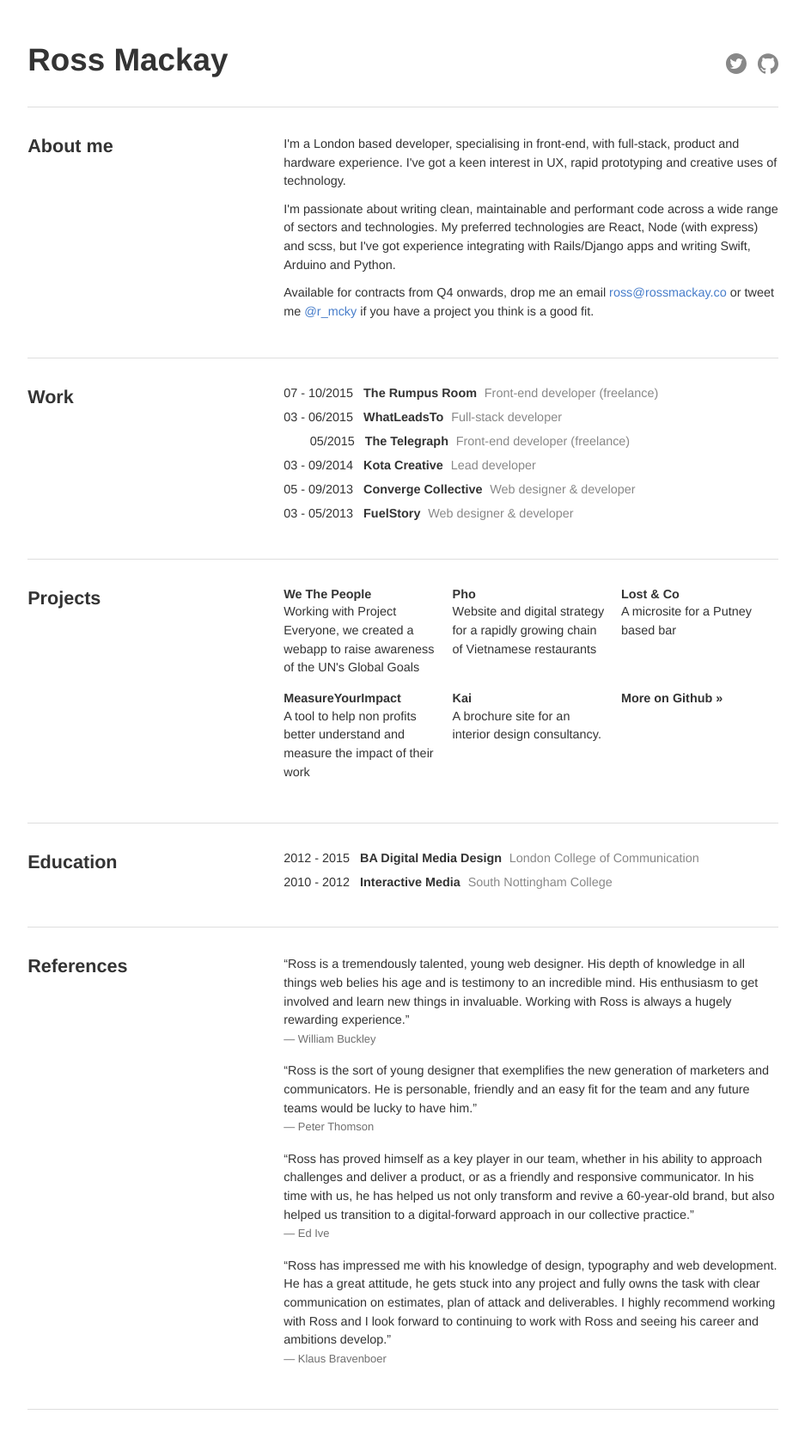
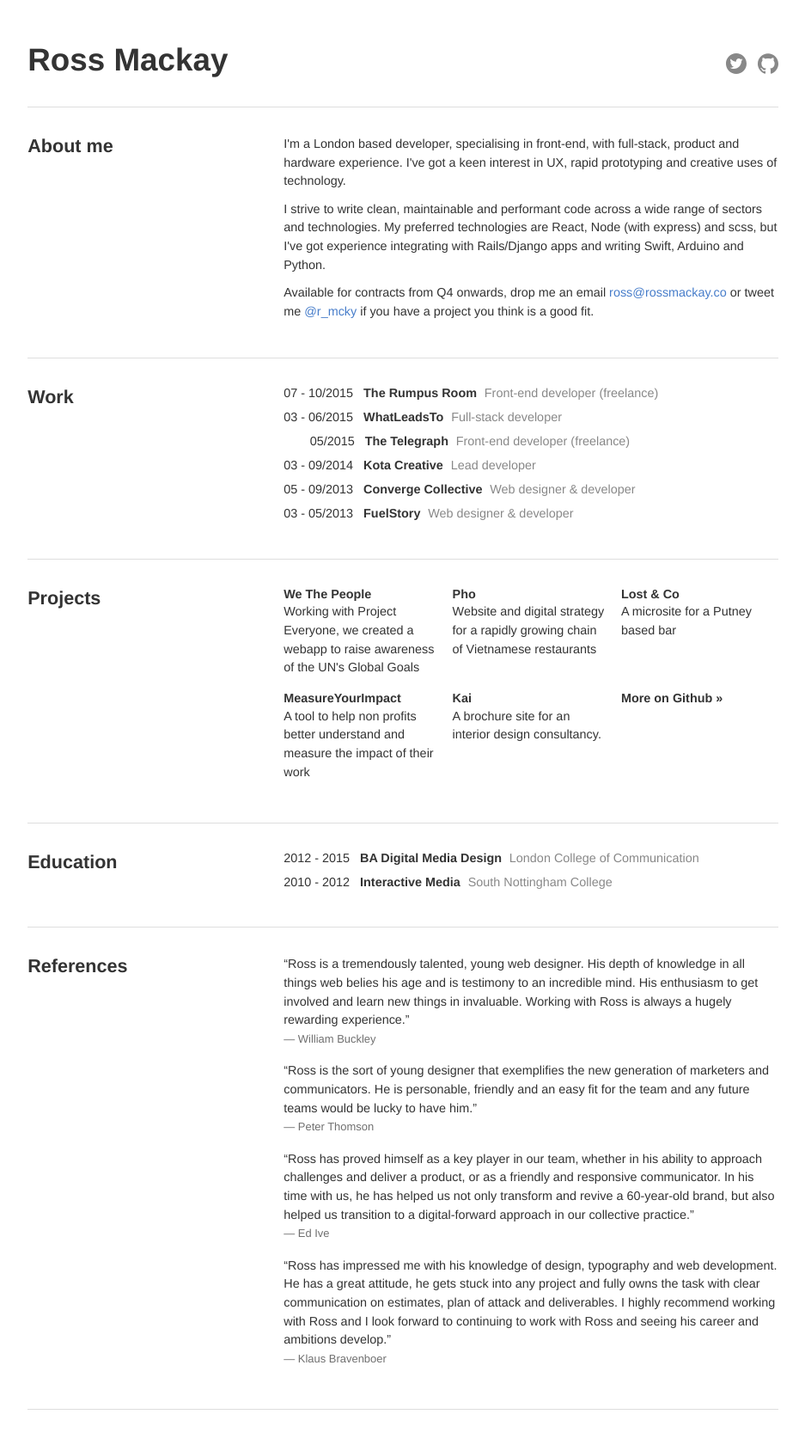
Before and after one commit to mcky/mcky.github.io, a Jekyll site: the page built from cv.html, in a window 1280 px wide. Shown: the whole page at 86% size, without its empty margins (171-1108 px from the left). Built offline with Jekyll 4.4.1, drawn with Linux system fonts in a browser that asks for light colours.

Commit message:
Update bio copy

```diff
--- a/cv.html
+++ b/cv.html
@@ -9,7 +9,7 @@ layout: cv
 	<h2 class="cv__section__title">About me</h2>
 	<div class="cv__section__body">
 		<p>I'm a London based developer, specialising in front-end, with full-stack, product and hardware experience. I've got a keen interest in UX, rapid prototyping and creative uses of technology. </p>
-		<p>I'm passionate about writing clean, maintainable and performant code across a wide range of sectors and technologies. My preferred technologies are React, Node (with express) and scss, but I've got experience integrating with Rails/Django apps and writing Swift, Arduino and Python.</p>
+		<p>I strive to write clean, maintainable and performant code across a wide range of sectors and technologies. My preferred technologies are React, Node (with express) and scss, but I've got experience integrating with Rails/Django apps and writing Swift, Arduino and Python.</p>
 		<p>Available for contracts from Q4 onwards, drop me an email <a href="mailto:ross@rossmackay.co">ross@rossmackay.co</a> or tweet me <a href="http://twitter.com/r_mcky">@r_mcky</a> if you have a project you think is a good fit.</p>
 	</div>
 </section>
```
